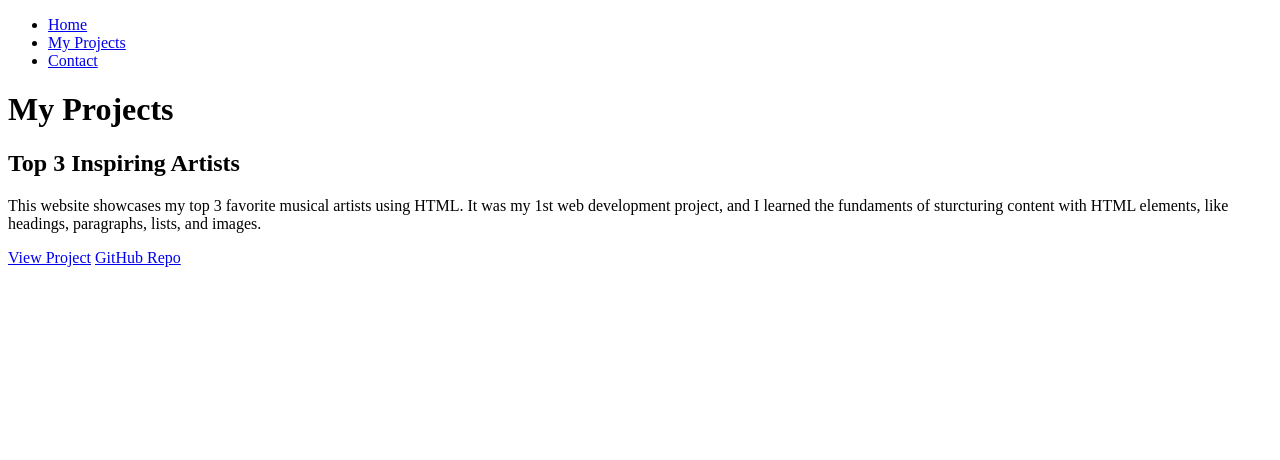
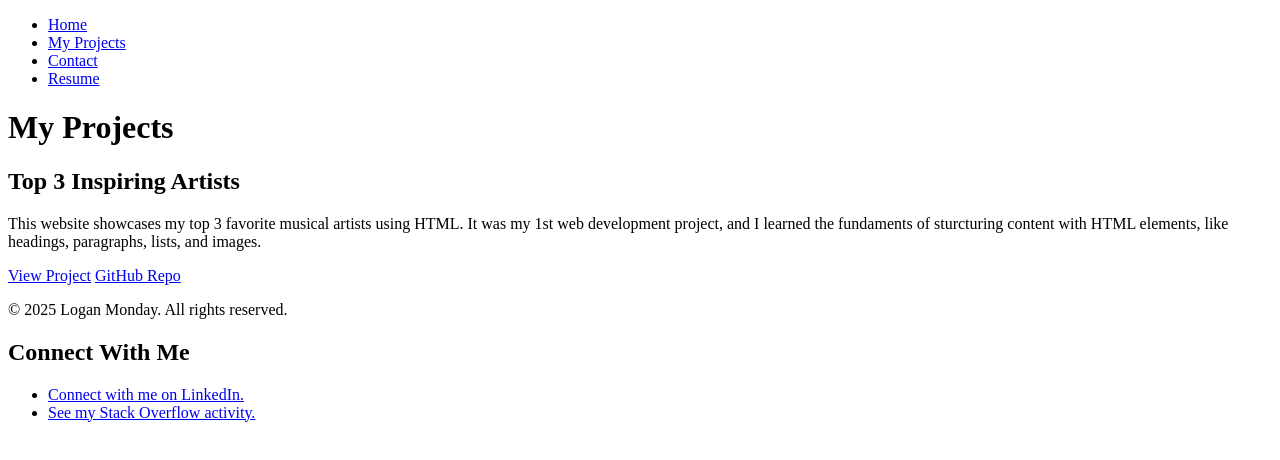
Before and after one commit to loganmonday23/personal-website, a plain HTML site: page projects.html in a window 1280 px wide. Drawn offline with Linux system fonts and the light colour scheme.

Commit message:
Update projects.html
I added a footer at the bottom, and put the new page that I added to this project in the navigation menu.

```diff
--- a/projects.html
+++ b/projects.html
@@ -11,11 +11,24 @@
             <li><a href="index.html">Home</a></li>
             <li><a href="projects.html">My Projects</a></li>
             <li><a href="contact.html">Contact</a></li>
+            <li><a href="resume.html">Resume</a></li>
         </ul>
     </nav>
+
     <h1>My Projects</h1>
     <h2>Top 3 Inspiring Artists</h2>
     <p>This website showcases my top 3 favorite musical artists using HTML. It was my 1st web development project, and I learned the fundaments of sturcturing content with HTML elements, like headings, paragraphs, lists, and images.</p>
     <a href="https://loganmonday23.github.io/my-first-project/" target="_blank">View Project</a> <a href="https://github.com/loganmonday23/my-first-project" target="_blank">GitHub Repo</a>
+
+    <footer>
+        <p>&copy; 2025 Logan Monday. All rights reserved.</p>
+
+        <h2>Connect With Me</h2>
+        <ul>
+            <li><a href="https://www.linkedin.com/in/loganmonday" target="_blank">Connect with me on LinkedIn.</a></li>
+            <li><a href="https://stackoverflow.com/users/26329051/logan-monday" target="_blank">See my Stack Overflow activity.</a></li>
+        </ul>
+    </footer>
+
 </body>
 </html>
```
Lines whose indentation alone changed are shown as unchanged.
